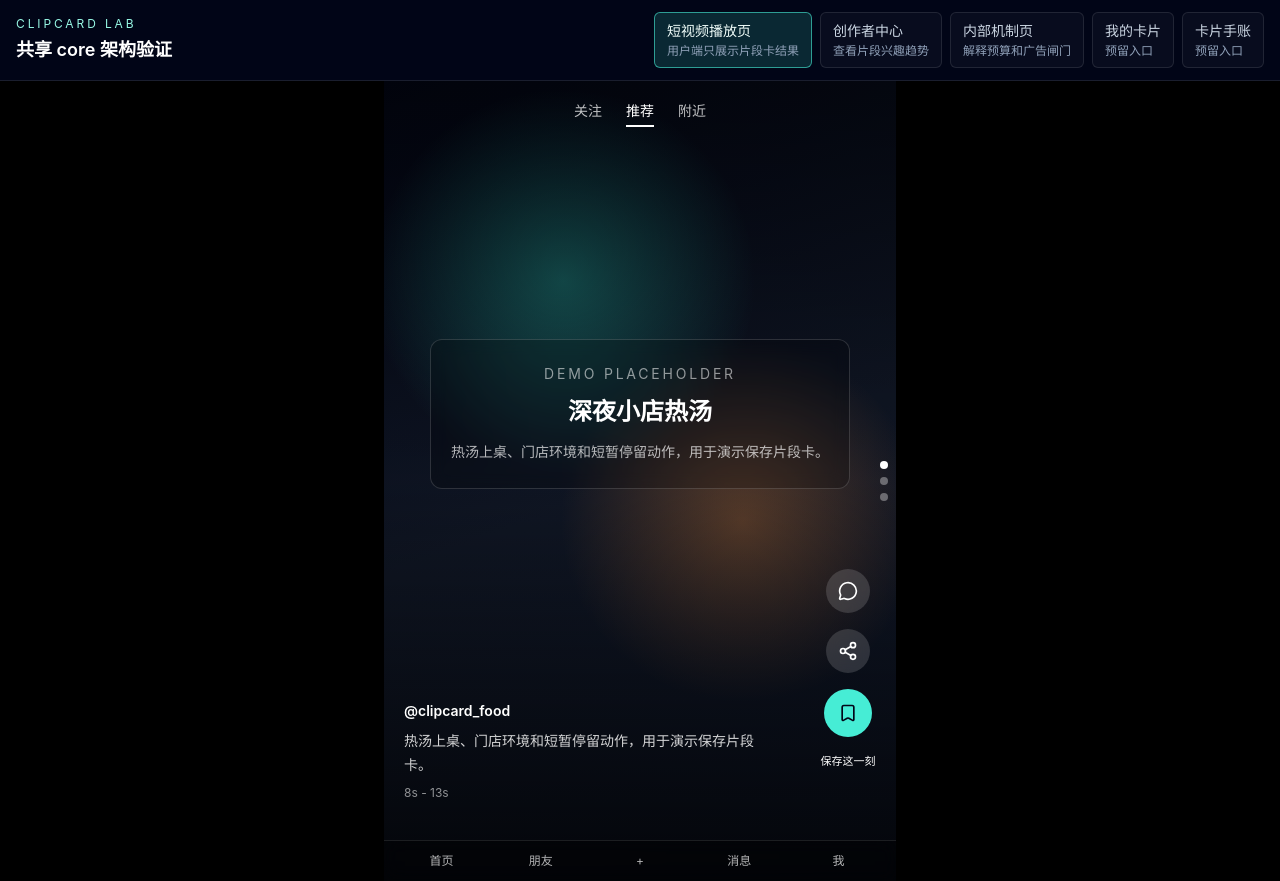
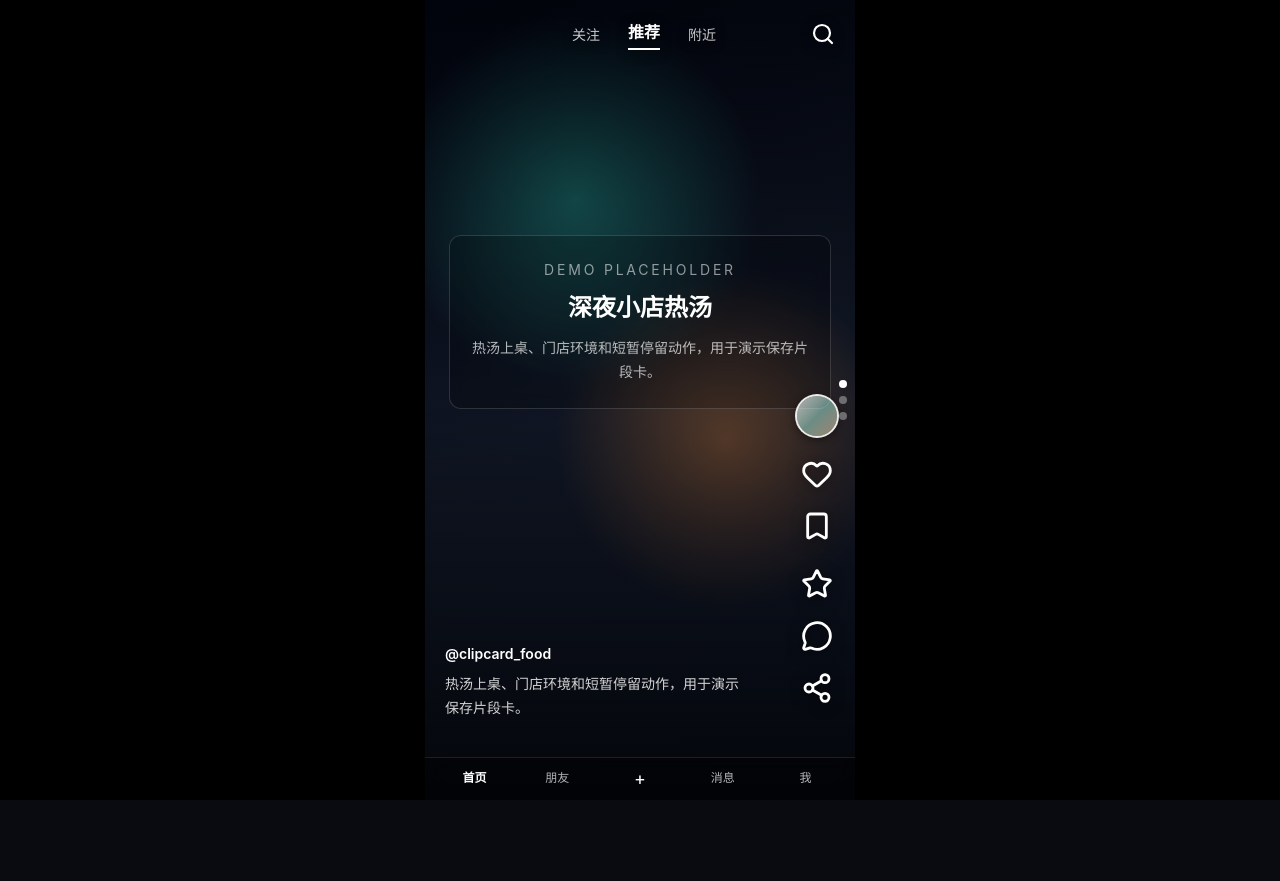
Before and after one commit to Endless-Summer137/Clipcard-Lab, a React (Vite) app: page / in a window 1280 px wide. After the commit the page ends 800 px from the top, so only its background shows below. Built offline with nearby package versions, Linux system fonts and the light colour scheme.

Commit message:
Polish demo feed recording UI

```diff
--- a/src/App.tsx
+++ b/src/App.tsx
@@ -32,9 +32,11 @@ function renderPage(pageId: PageId) {
 
 export default function App() {
   const [activePage, setActivePage] = useState<PageId>('demo');
+  const devMode = new URLSearchParams(window.location.search).get('dev') === '1';
 
   return (
     <div className="min-h-screen bg-slate-950 text-slate-100">
+      {devMode ? (
         <header className="sticky top-0 z-50 border-b border-white/10 bg-slate-950/90 backdrop-blur">
           <div className="mx-auto flex max-w-7xl flex-col gap-3 px-4 py-3 lg:flex-row lg:items-center lg:justify-between">
             <div>
@@ -64,6 +66,7 @@ export default function App() {
             </nav>
           </div>
         </header>
+      ) : null}
 
       {renderPage(activePage)}
     </div>
--- a/src/pages/DemoFeedPage.tsx
+++ b/src/pages/DemoFeedPage.tsx
@@ -1,4 +1,4 @@
-import { Bookmark, MessageCircle, Share2 } from 'lucide-react';
+import { Bookmark, Heart, MessageCircle, Search, Share2, Star } from 'lucide-react';
 import type { ChangeEvent, TouchEvent, WheelEvent } from 'react';
 import { useEffect, useState } from 'react';
 import { runAdGate } from '../core/adGate';
@@ -15,6 +15,7 @@ export function DemoFeedPage() {
   const [configMode, setConfigMode] = useState(false);
   const [activeCard, setActiveCard] = useState<SegmentCard | null>(null);
   const [touchStartY, setTouchStartY] = useState<number | null>(null);
+  const [showSaveHint, setShowSaveHint] = useState(true);
 
   const video = videos[activeIndex] ?? defaultDemoVideos[0];
 
@@ -29,6 +30,18 @@ export function DemoFeedPage() {
     window.addEventListener('keydown', onKeyDown);
     return () => window.removeEventListener('keydown', onKeyDown);
   }, []);
+
+  useEffect(() => {
+    const timer = window.setTimeout(() => setShowSaveHint(false), 1200);
+    return () => window.clearTimeout(timer);
+  }, []);
+
+  function formatSeconds(seconds: number) {
+    const safeSeconds = Math.max(0, Math.round(seconds));
+    const minutes = Math.floor(safeSeconds / 60).toString().padStart(2, '0');
+    const remainder = (safeSeconds % 60).toString().padStart(2, '0');
+    return `${minutes}:${remainder}`;
+  }
 
   function switchVideo(direction: 1 | -1) {
     setActiveCard(null);
@@ -125,15 +138,20 @@ export function DemoFeedPage() {
 
   return (
     <main className="relative min-h-screen overflow-hidden bg-black text-white" onWheel={onWheel} onTouchStart={(event) => setTouchStartY(event.touches[0].clientY)} onTouchEnd={onTouchEnd}>
-      <section className="relative mx-auto flex min-h-screen max-w-md flex-col justify-between overflow-hidden bg-slate-950 md:max-w-lg">
+      <section className="relative mx-auto flex min-h-screen w-full max-w-[430px] flex-col justify-between overflow-hidden bg-slate-950 shadow-2xl shadow-black md:my-0">
         {video.videoDataUrl ? (
           <video key={video.videoId + video.videoDataUrl} src={video.videoDataUrl} className="absolute inset-0 h-full w-full object-cover" autoPlay muted loop playsInline />
         ) : (
           <div className="absolute inset-0 bg-[radial-gradient(circle_at_35%_25%,rgba(45,212,191,0.42),transparent_28%),radial-gradient(circle_at_70%_55%,rgba(251,146,60,0.34),transparent_32%),linear-gradient(160deg,#020617,#111827_50%,#0f172a)]" />
         )}
         <div className="absolute inset-0 bg-gradient-to-b from-black/50 via-black/10 to-black/75" />
-        <header className="relative z-10 flex justify-center gap-6 px-5 pt-5 text-sm font-medium text-white/75">
-          <span>关注</span><span className="border-b-2 border-white pb-1 text-white">推荐</span><span>附近</span>
+        <header className="pointer-events-none absolute inset-x-0 top-0 z-20 flex items-start justify-between px-5 pt-5 text-sm font-medium text-white/78 drop-shadow-[0_2px_6px_rgba(0,0,0,0.55)]">
+          <div className="flex flex-1 items-center justify-center gap-7 pl-8">
+            <span>关注</span>
+            <span className="border-b-2 border-white pb-1 text-base font-semibold text-white">推荐</span>
+            <span>附近</span>
+          </div>
+          <Search className="mt-0.5 h-6 w-6 text-white" strokeWidth={2.2} aria-hidden="true" />
         </header>
         {!video.videoDataUrl ? (
           <div className="relative z-10 flex flex-1 items-center justify-center px-6 text-center">
@@ -144,35 +162,67 @@ export function DemoFeedPage() {
             </div>
           </div>
         ) : <div className="flex-1" />}
-        <aside className="absolute bottom-28 right-4 z-20 flex flex-col items-center gap-4 text-xs">
-          <button className="grid h-11 w-11 place-items-center rounded-full bg-white/15 backdrop-blur" type="button"><MessageCircle className="h-5 w-5" /></button>
-          <button className="grid h-11 w-11 place-items-center rounded-full bg-white/15 backdrop-blur" type="button"><Share2 className="h-5 w-5" /></button>
-          <button className="grid h-12 w-12 place-items-center rounded-full bg-teal-300 text-slate-950" type="button" onClick={buildCardFromVideo} aria-label="保存这一刻"><Bookmark className="h-5 w-5" /></button>
-          <span className="w-16 text-center text-[11px] leading-4">保存这一刻</span>
+        <aside className="absolute bottom-24 right-4 z-20 flex flex-col items-center gap-5">
+          <div className="h-11 w-11 overflow-hidden rounded-full border-2 border-white/90 bg-white/15 shadow-[0_2px_10px_rgba(0,0,0,0.45)]">
+            <div className="h-full w-full bg-gradient-to-br from-white/60 via-teal-200/40 to-orange-200/45" />
+          </div>
+          <button className="text-white drop-shadow-[0_2px_7px_rgba(0,0,0,0.65)]" type="button" aria-label="喜欢">
+            <Heart className="h-8 w-8" strokeWidth={2.1} />
+          </button>
+          <div className="relative">
+            {showSaveHint ? (
+              <span className="pointer-events-none absolute right-9 top-1/2 -translate-y-1/2 whitespace-nowrap rounded-md bg-black/70 px-2.5 py-1 text-xs text-white shadow-lg backdrop-blur">
+                保存这一刻
+              </span>
+            ) : null}
+            <button className="text-white drop-shadow-[0_2px_7px_rgba(0,0,0,0.65)]" type="button" onClick={buildCardFromVideo} aria-label="保存这一刻">
+              <Bookmark className="h-8 w-8" strokeWidth={2.1} />
+            </button>
+          </div>
+          <button className="text-white drop-shadow-[0_2px_7px_rgba(0,0,0,0.65)]" type="button" aria-label="收藏">
+            <Star className="h-8 w-8" strokeWidth={2.1} />
+          </button>
+          <button className="text-white drop-shadow-[0_2px_7px_rgba(0,0,0,0.65)]" type="button" aria-label="评论">
+            <MessageCircle className="h-8 w-8" strokeWidth={2.1} />
+          </button>
+          <button className="text-white drop-shadow-[0_2px_7px_rgba(0,0,0,0.65)]" type="button" aria-label="分享">
+            <Share2 className="h-8 w-8" strokeWidth={2.1} />
+          </button>
         </aside>
         <section className="relative z-10 px-5 pb-20">
           <p className="text-sm font-semibold">{video.authorName}</p>
           <p className="mt-2 max-w-[78%] text-sm leading-6 text-white/82">{video.videoDescription}</p>
-          <p className="mt-2 text-xs text-white/55">{video.defaultSegmentStart}s - {video.defaultSegmentEnd}s</p>
-          {activeCard ? (
-            <div className="mt-4 max-w-[86%] rounded-lg border border-teal-300/30 bg-black/55 p-3 backdrop-blur">
-              <p className="text-sm font-semibold text-teal-100">{activeCard.title}</p>
-              <p className="mt-1 text-xs leading-5 text-white/75">{activeCard.summary}</p>
-              <div className="mt-3 flex flex-wrap gap-2 text-xs">
-                <button type="button" onClick={() => recordCardAction('card_saved')} className="rounded bg-white/15 px-2 py-1">保存</button>
-                <button type="button" onClick={() => recordCardAction('card_shared')} className="rounded bg-white/15 px-2 py-1">分享</button>
-                <button type="button" onClick={() => recordCardAction('card_added_to_clipbook')} className="rounded bg-white/15 px-2 py-1">加入手账</button>
-              </div>
-            </div>
-          ) : null}
         </section>
         <footer className="absolute bottom-0 left-0 right-0 z-20 grid grid-cols-5 border-t border-white/10 bg-black/35 px-2 py-3 text-center text-xs text-white/70 backdrop-blur">
-          <span>首页</span><span>朋友</span><span>+</span><span>消息</span><span>我</span>
+          <span className="font-semibold text-white">首页</span><span>朋友</span><span className="text-lg leading-none text-white">+</span><span>消息</span><span>我</span>
         </footer>
         <div className="absolute right-2 top-1/2 z-20 flex -translate-y-1/2 flex-col gap-2">
           {[0, 1, 2].map((index) => <button key={index} type="button" onClick={() => { setActiveCard(null); setActiveIndex(index); }} className={'h-2 w-2 rounded-full ' + (activeIndex === index ? 'bg-white' : 'bg-white/35')} aria-label={`切换视频 ${index + 1}`} />)}
         </div>
       </section>
+      {activeCard ? (
+        <div className="absolute inset-0 z-40 flex items-end justify-center bg-black/28 px-3 pb-20">
+          <article className="w-full max-w-[390px] rounded-2xl border border-white/12 bg-zinc-950/92 p-4 text-white shadow-2xl backdrop-blur">
+            <div className="flex items-start justify-between gap-3">
+              <div>
+                <p className="text-xs text-white/55">
+                  {formatSeconds(activeCard.segmentStart)} - {formatSeconds(activeCard.segmentEnd)}
+                </p>
+                <h2 className="mt-1 text-base font-semibold leading-6">{activeCard.title}</h2>
+              </div>
+              <button type="button" onClick={() => setActiveCard(null)} className="text-xl leading-none text-white/60" aria-label="关闭片段卡">
+                ×
+              </button>
+            </div>
+            <p className="mt-3 text-sm leading-6 text-white/76">{activeCard.summary}</p>
+            <div className="mt-4 flex gap-2 text-sm">
+              <button type="button" onClick={() => recordCardAction('card_saved')} className="flex-1 rounded-md bg-white px-3 py-2 font-medium text-zinc-950">保存</button>
+              <button type="button" onClick={() => recordCardAction('card_shared')} className="flex-1 rounded-md border border-white/18 px-3 py-2 text-white">分享</button>
+              <button type="button" onClick={() => recordCardAction('card_added_to_clipbook')} className="flex-1 rounded-md border border-white/18 px-3 py-2 text-white">加入手账</button>
+            </div>
+          </article>
+        </div>
+      ) : null}
       {configMode ? (
         <section className="absolute inset-x-0 bottom-0 z-30 mx-auto max-h-[72vh] max-w-5xl overflow-auto rounded-t-2xl border border-white/10 bg-slate-950/95 p-5 text-slate-100 shadow-2xl backdrop-blur">
           <h2 className="text-lg font-semibold">隐藏原始素材配置</h2>
```
Also changed, not shown: 1 other file (tests, documents, lock files or other folders). Lines whose indentation alone changed are shown as unchanged.
